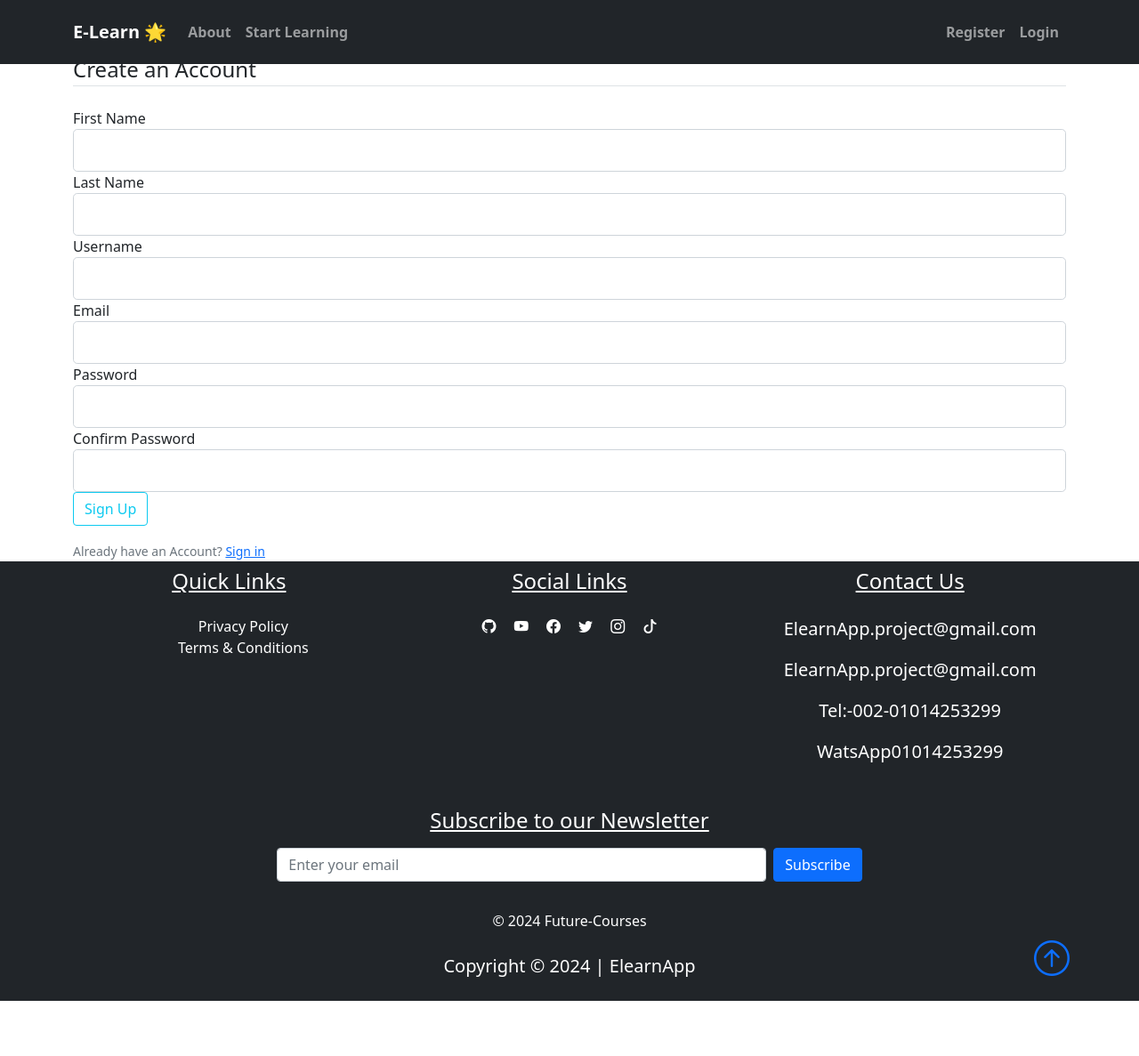
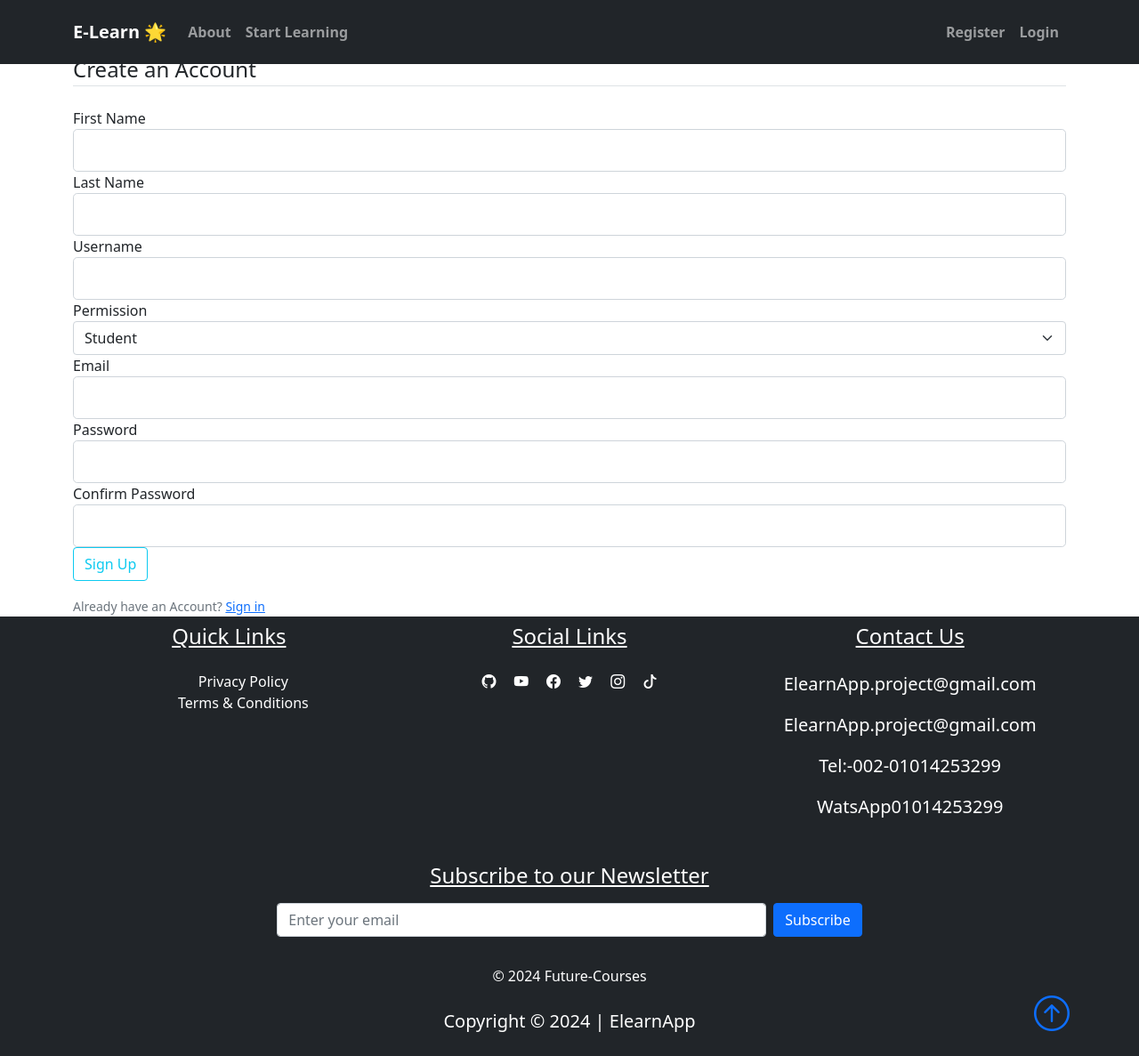
Before and after one commit to Medo20300/Future-Courses, a Flask app: template pythonic/templates/register.html in a window 1280 px wide. Shown: the whole page at 89% size. Before the commit the page ends 1125 px from the top, so only its background shows below. Run offline with Flask 2, Linux system fonts and the light colour scheme; tables that the repository leaves empty hold one stand-in row (values such as "Sample post"); the template is opened without the code that fills it: values that come from a table or form of the project are taken from there, most other values are stand-ins (such as "Sample title", 1, 10 or a date in 2020); some libraries are stand-ins or nearby versions.

Commit message:
permissions

```diff
--- a/pythonic/models.py
+++ b/pythonic/models.py
@@ -15,11 +15,13 @@ class User(db.Model, UserMixin):
     fname = db.Column(db.String(25), nullable=False)
     lname = db.Column(db.String(25), nullable=False)
     username = db.Column(db.String(25), unique=True, nullable=False)
+    permission = db.Column(db.String(25), nullable=False)
     email = db.Column(db.String(125), unique=True, nullable=False)
     image_file = db.Column(db.String(20), nullable=False, default="default.png")
     bio = db.Column(db.Text, nullable=True)
     password = db.Column(db.String(60), nullable=False)
     lessons = db.relationship("Lesson", backref="author", lazy=True)
+
 
     def get_reset_token(self):
         s = Serializer(current_app.config["SECRET_KEY"], salt="pw-reset")
--- a/pythonic/templates/home.html
+++ b/pythonic/templates/home.html
@@ -7,9 +7,9 @@
 
             <div>
 
-                <h2 class="mb-10"> Learn <span class="text-warning"> To Code🌟 </span></h2>
+                <h2 class="mb-10"> Learn <span class="text-warning"> To Code </span></h2>
                 <p class="lead my-4">
-                   < <b>We focus on teaching programming 🌟</b>  in an intuitive and easy to follow way. <b>All you need is
+                   < <b>We focus on teaching programming </b>  in an intuitive and easy to follow way. <b>All you need is
 			                       dedication!</b>
                 </p>
                 <a class="btn btn-danger btn-lg border"
--- a/pythonic/templates/register.html
+++ b/pythonic/templates/register.html
@@ -47,6 +47,24 @@
                 {% endif %}
 
             </div>
+
+
+            <div class="form-group">
+                {{ form.permission.label(class='form-control-label') }}
+
+                {% if form.permission.errors %}
+                    {{ form.permission(class='form-control form-control-lg is-invalid') }}
+                    <div class="invalid-feedback">
+                        {% for error in form.permission.errors %}
+                            <span>{{error}}</span>
+                        {% endfor %}
+                    </div>
+                {% else %}
+                    {{ form.permission(class='form-select') }}
+                {% endif %}
+            </div>
+
+
             <div class="form-group">
                 {{ form.email.label(class='form-control-label')}}
                 {% if form.email.errors%}
--- a/pythonic/users/forms.py
+++ b/pythonic/users/forms.py
@@ -2,7 +2,7 @@ from flask_wtf import FlaskForm
 from flask_wtf.file import FileField, FileAllowed
 from flask_login import current_user
 from pythonic.models import User
-from wtforms import StringField, PasswordField, SubmitField, BooleanField, TextAreaField
+from wtforms import StringField, PasswordField, SubmitField, BooleanField, TextAreaField, SelectField
 from wtforms.validators import (
     DataRequired,
     Length,
@@ -20,6 +20,10 @@ class RegistrationForm(FlaskForm):
     username = StringField(
         "Username", validators=[DataRequired(), Length(min=2, max=25)]
     )
+    permission = SelectField(
+        'Permission', choices=[('student', 'Student'), ('mentor', 'Mentor')]
+    )
+
     email = StringField("Email", validators=[DataRequired(), Email()])
     password = PasswordField(
         "Password",
--- a/pythonic/users/routes.py
+++ b/pythonic/users/routes.py
@@ -41,6 +41,7 @@ def register():
             fname=form.fname.data,
             lname=form.lname.data,
             username=form.username.data,
+            permission=form.permission.data,
             email=form.email.data,
             password=hashed_password,
         )
```
